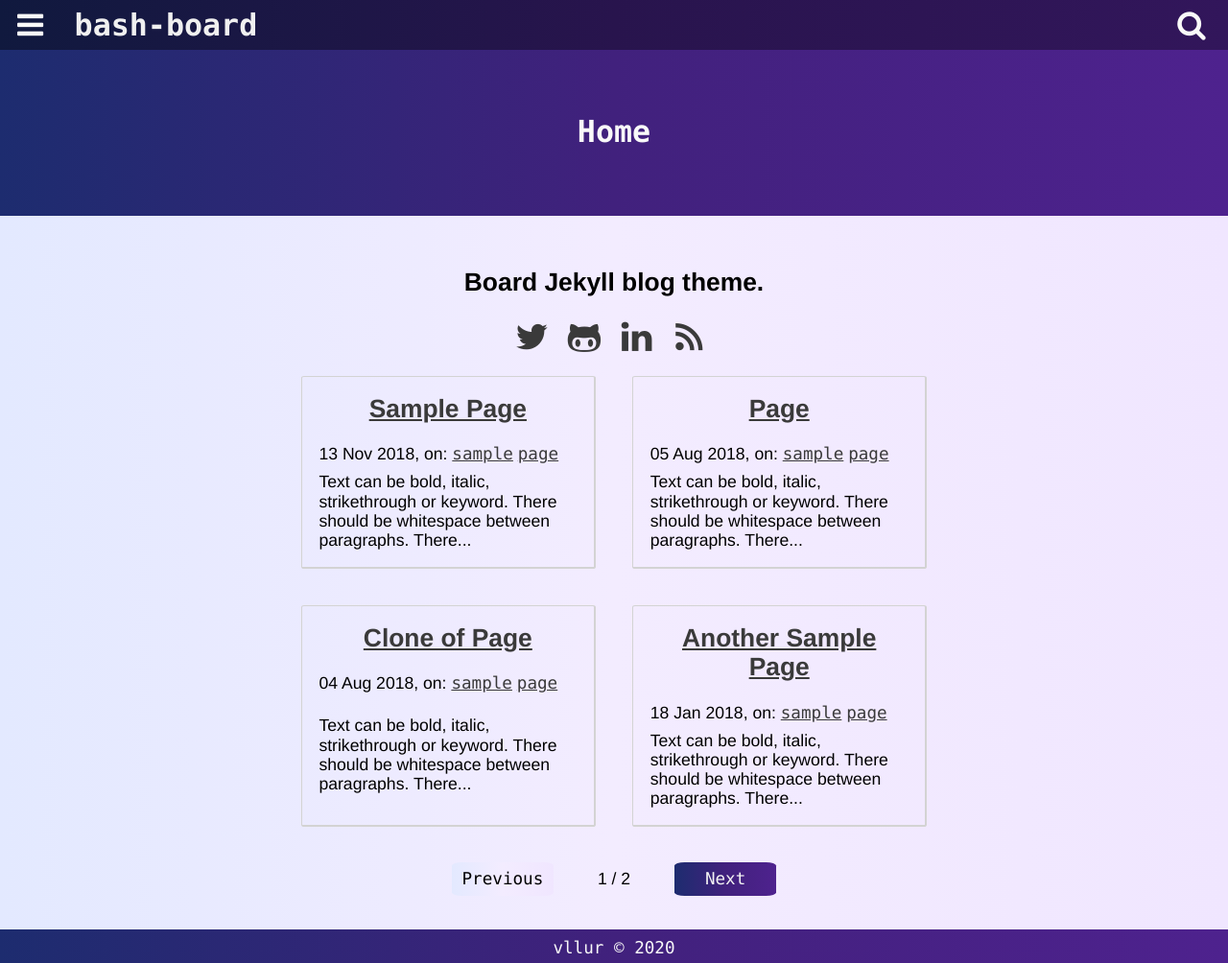
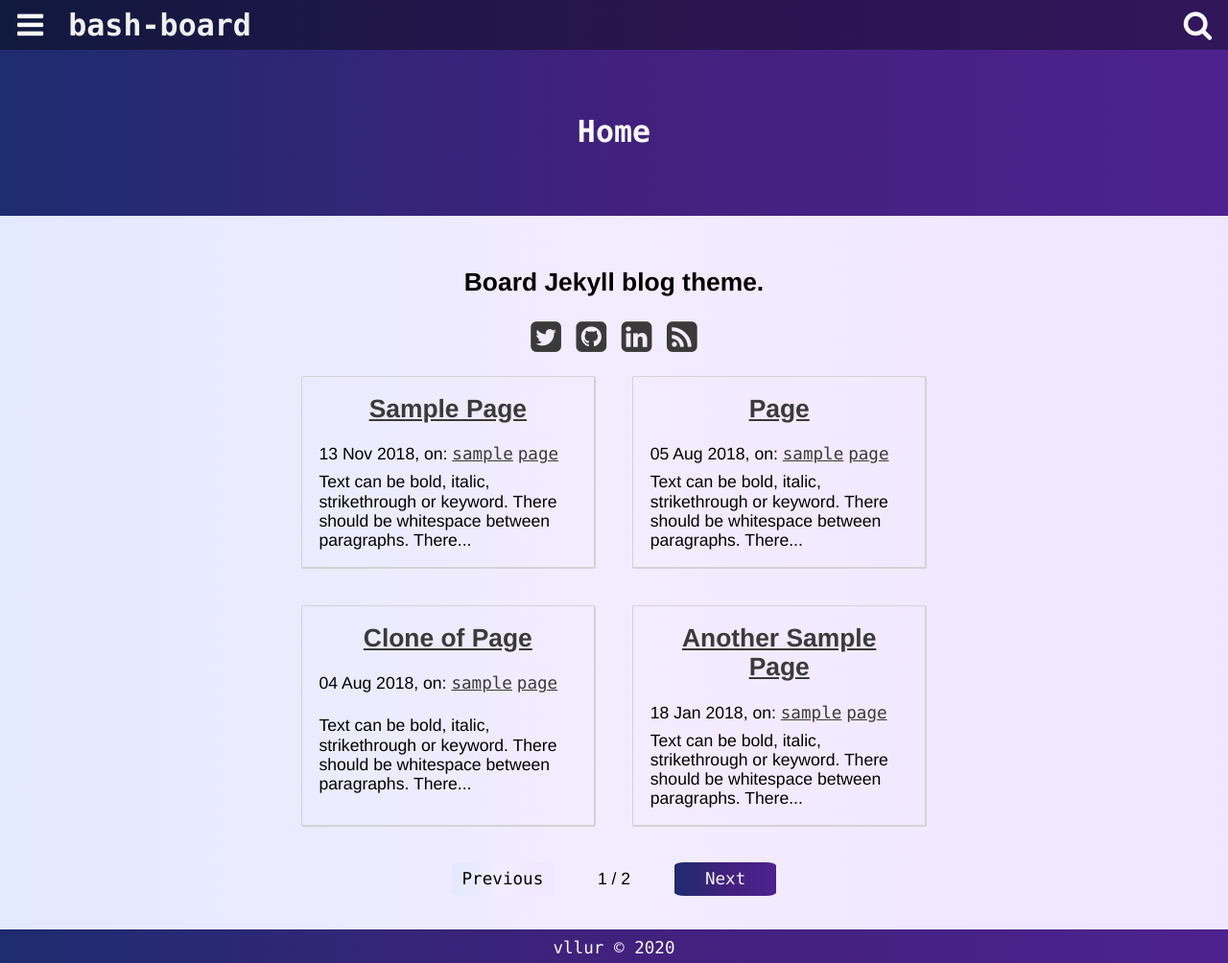
Before and after one commit to vllur/bash-board, a Jekyll site: the page built from index.html, in a window 1280 px wide and 1004 px high. Shown: the whole window at 96% size. Built offline with Jekyll 4.4.1, drawn with Linux system fonts in a browser that asks for light colours; the list of posts is cut into pages by our own code.

Commit message:
Changed & fixed icons

```diff
--- a/_includes/socials.html
+++ b/_includes/socials.html
@@ -1,6 +1,6 @@
 <aside class="socials">
     <a href="/" target="_blank"><i class="icon-tw"></i></a>
     <a href="/" target="_blank"><i class="icon-gh"></i></a>
-    <a href="/" target="_blank"><i class="icon-in"></i></a>
+    <a href="/" target="_blank"><i class="icon-ln"></i></a>
     <a href="/" target="_blank"><i class="icon-rss"></i></a>
 </aside>
--- a/css/fontello.css
+++ b/css/fontello.css
@@ -1 +1,34 @@
-@font-face{font-family:bash-board;src:url(../font/bash-board.eot?36748760);src:url(../font/bash-board.eot?36748760#iefix) format('embedded-opentype'),url(../font/bash-board.woff2?36748760) format('woff2'),url(../font/bash-board.woff?36748760) format('woff'),url(../font/bash-board.ttf?36748760) format('truetype'),url(../font/bash-board.svg?36748760#bash-board) format('svg');font-weight:400;font-style:normal}[class*=" icon-"]:before,[class^=icon-]:before{font-family:bash-board;font-style:normal;font-weight:400;speak:none;display:inline-block;text-decoration:inherit;width:1em;margin-right:.2em;text-align:center;font-variant:normal;text-transform:none;line-height:1em;-webkit-font-smoothing:antialiased;-moz-osx-font-smoothing:grayscale}.icon-rss:before{content:'\0101'}.icon-tw:before{content:'\1010'}.icon-in:before{content:'\1100'}.icon-gh:before{content:'\2101'}.icon-left:before{content:'\e800'}.icon-menu:before{content:'\f0c9'}.icon-search:before{content:'\e801'}
+@font-face {
+  font-family: 'fontello';
+  src: url('../font/fontello.woff2?98669269') format('woff2'),
+       url('../font/fontello.ttf?98669269') format('truetype');
+  font-weight: normal;
+  font-style: normal;
+}
+
+ [class^="icon-"]:before, [class*=" icon-"]:before {
+  font-family: "fontello";
+  font-style: normal;
+  font-weight: normal;
+  speak: none;
+
+  display: inline-block;
+  text-decoration: inherit;
+  width: 1em;
+  text-align: center;
+  font-variant: normal;
+  text-transform: none;
+  line-height: 1em;
+
+  -webkit-font-smoothing: antialiased;
+  -moz-osx-font-smoothing: grayscale;
+}
+
+.icon-search:before { content: '\e800'; } /* '' */
+.icon-right:before { content: '\e801'; } /* '' */
+.icon-left:before { content: '\e802'; } /* '' */
+.icon-menu:before { content: '\f0c9'; } /* '' */
+.icon-rss:before { content: '\f143'; } /* '' */
+.icon-gh:before { content: '\f300'; } /* '' */
+.icon-tw:before { content: '\f304'; } /* '' */
+.icon-ln:before { content: '\f30c'; } /* '' */
```
Also changed, not shown: README.md, font/bash-board.ttf (deleted), font/bash-board.woff2 (deleted), font/fontello.ttf (added), font/fontello.woff2 (added).
